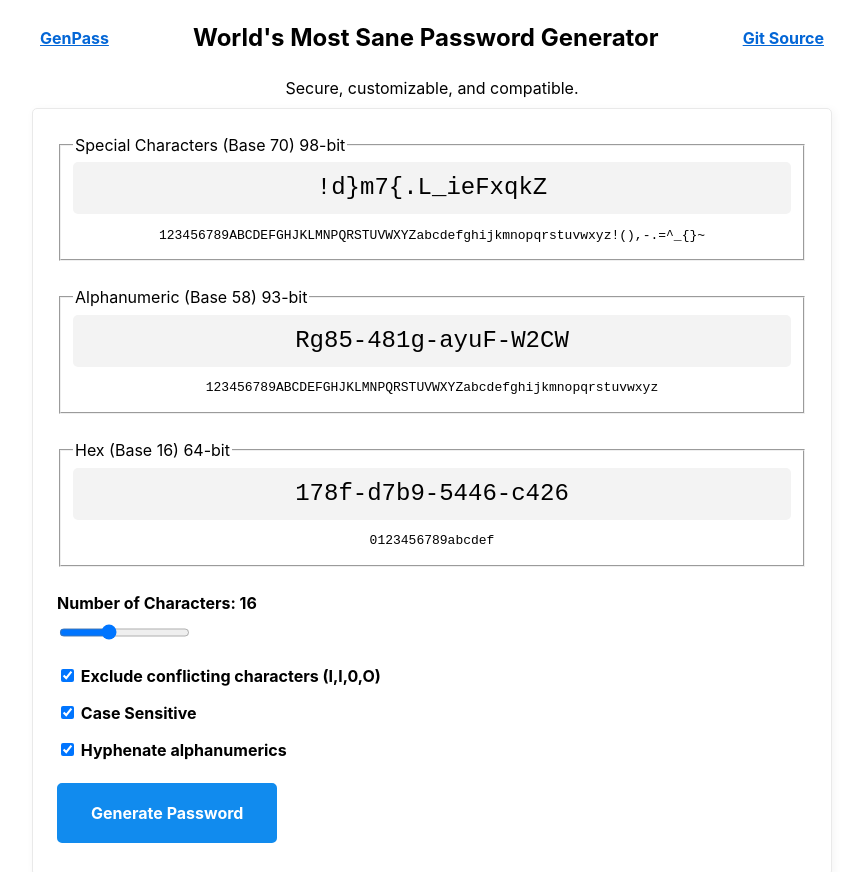
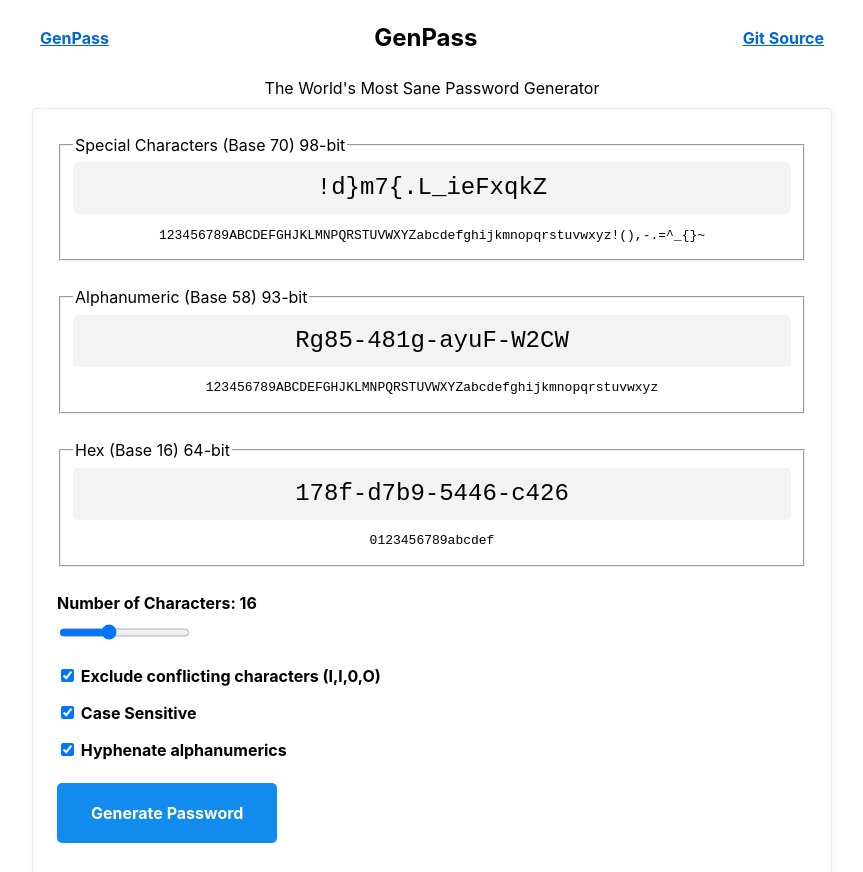
Before and after one commit to bnnanet/genpass.js, a website: page index.html in a window 1280 px wide. Shown: the top 872 px of the page, without its empty margins (208-1071 px from the left). Drawn offline with Linux system fonts and the light colour scheme.

Commit message:
ref(web): use a better tagline

```diff
--- a/index.html
+++ b/index.html
@@ -98,7 +98,7 @@
         <ul>
           <li><a href="#">GenPass</a></li>
         </ul>
-        <h1>World's Most Sane Password Generator</h1>
+        <h1>GenPass</h1>
         <ul>
           <li>
             <a
@@ -110,7 +110,7 @@
           </li>
         </ul>
       </nav>
-      <p>Secure, customizable, and compatible.</p>
+      <p>The World's Most Sane Password Generator</p>
     </header>
     <main>
       <form>
```
